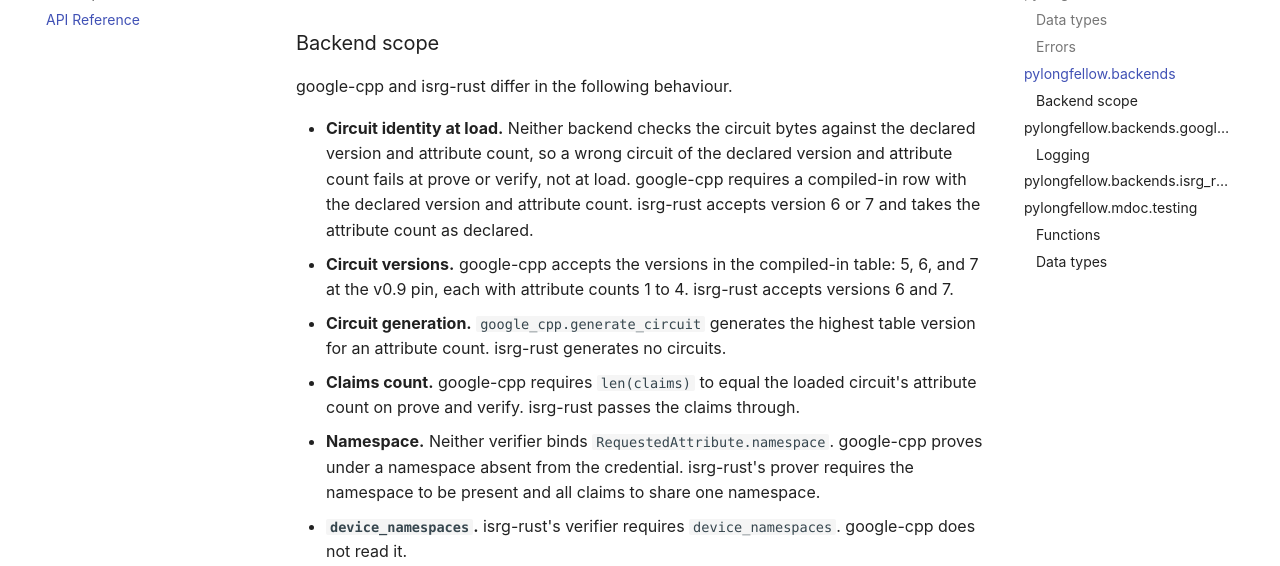
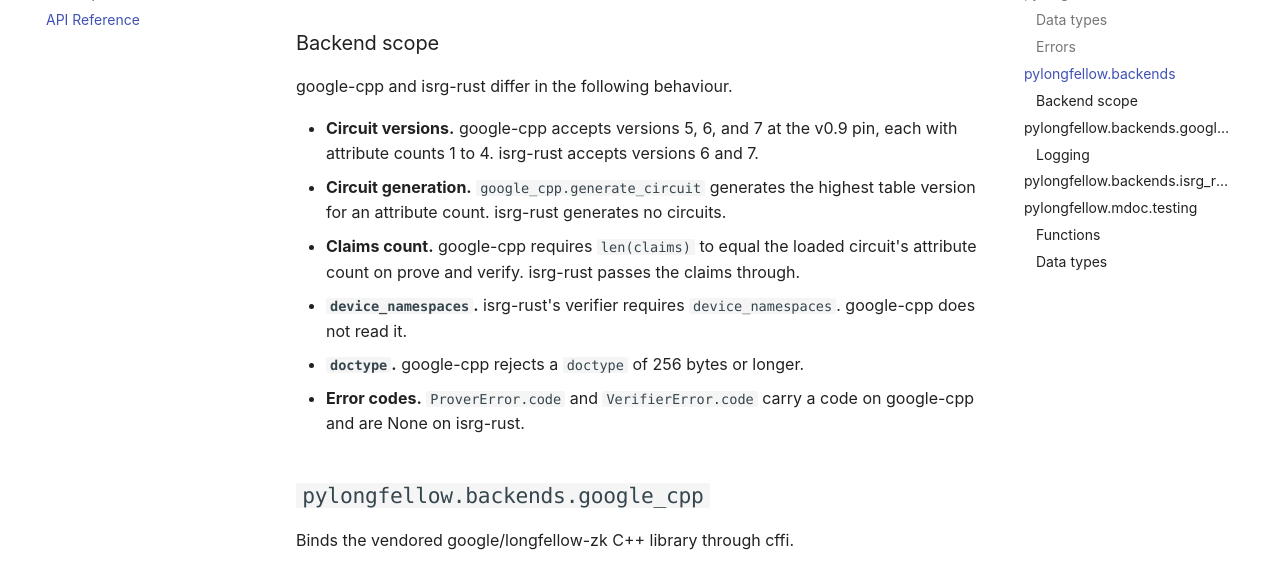
Before and after one commit to pipe23-org/pylongfellow, an MkDocs documentation site: the page built from docs/reference.md, in a window 1280 px wide and 900 px high, scrolled down 2158 px, cut to the strip 142-708 px from the top of the window. Built offline with MkDocs 1.6.1 and Material for MkDocs 9.7.7, drawn with Linux system fonts in a browser that asks for light colours; comment, search, counter and statistics services are not loaded.

Commit message:
Release 0.7.0 (#75)
Co-authored-by: Claude Opus 5 (1M context) <noreply@anthropic.com>

```diff
--- a/docs/reference.md
+++ b/docs/reference.md
@@ -45,20 +45,11 @@ A `Backend` implements one longfellow implementation. `Pylongfellow` takes a reg
 
 google-cpp and isrg-rust differ in the following behaviour.
 
-- **Circuit identity at load.** Neither backend checks the circuit bytes against the declared
-  version and attribute count, so a wrong circuit of the declared version and attribute count
-  fails at prove or verify, not at load. google-cpp requires a compiled-in row with the
-  declared version and attribute count. isrg-rust accepts version 6 or 7 and takes the
-  attribute count as declared.
-- **Circuit versions.** google-cpp accepts the versions in the compiled-in table: 5, 6, and 7
-  at the v0.9 pin, each with attribute counts 1 to 4. isrg-rust accepts versions 6 and 7.
+- **Circuit versions.** google-cpp accepts versions 5, 6, and 7 at the v0.9 pin, each with attribute counts 1 to 4. isrg-rust accepts versions 6 and 7.
 - **Circuit generation.** `google_cpp.generate_circuit` generates the highest table version
   for an attribute count. isrg-rust generates no circuits.
 - **Claims count.** google-cpp requires `len(claims)` to equal the loaded circuit's attribute
   count on prove and verify. isrg-rust passes the claims through.
-- **Namespace.** Neither verifier binds `RequestedAttribute.namespace`. google-cpp proves
-  under a namespace absent from the credential. isrg-rust's prover requires the namespace to
-  be present and all claims to share one namespace.
 - **`device_namespaces`.** isrg-rust's verifier requires `device_namespaces`. google-cpp does
   not read it.
 - **`doctype`.** google-cpp rejects a `doctype` of 256 bytes or longer.
--- a/pyproject.toml
+++ b/pyproject.toml
@@ -4,7 +4,7 @@ build-backend = "scikit_build_core.build"
 
 [project]
 name = "pylongfellow"
-version = "0.6.0"
+version = "0.7.0"
 description = "Python interface to implementations of Longfellow zero-knowledge proofs over ISO 18013-5 mdoc credentials"
 readme = "README.md"
 requires-python = ">=3.11"
```
Also changed, not shown: CHANGELOG.md (+4 -6 lines), 8 other files.
